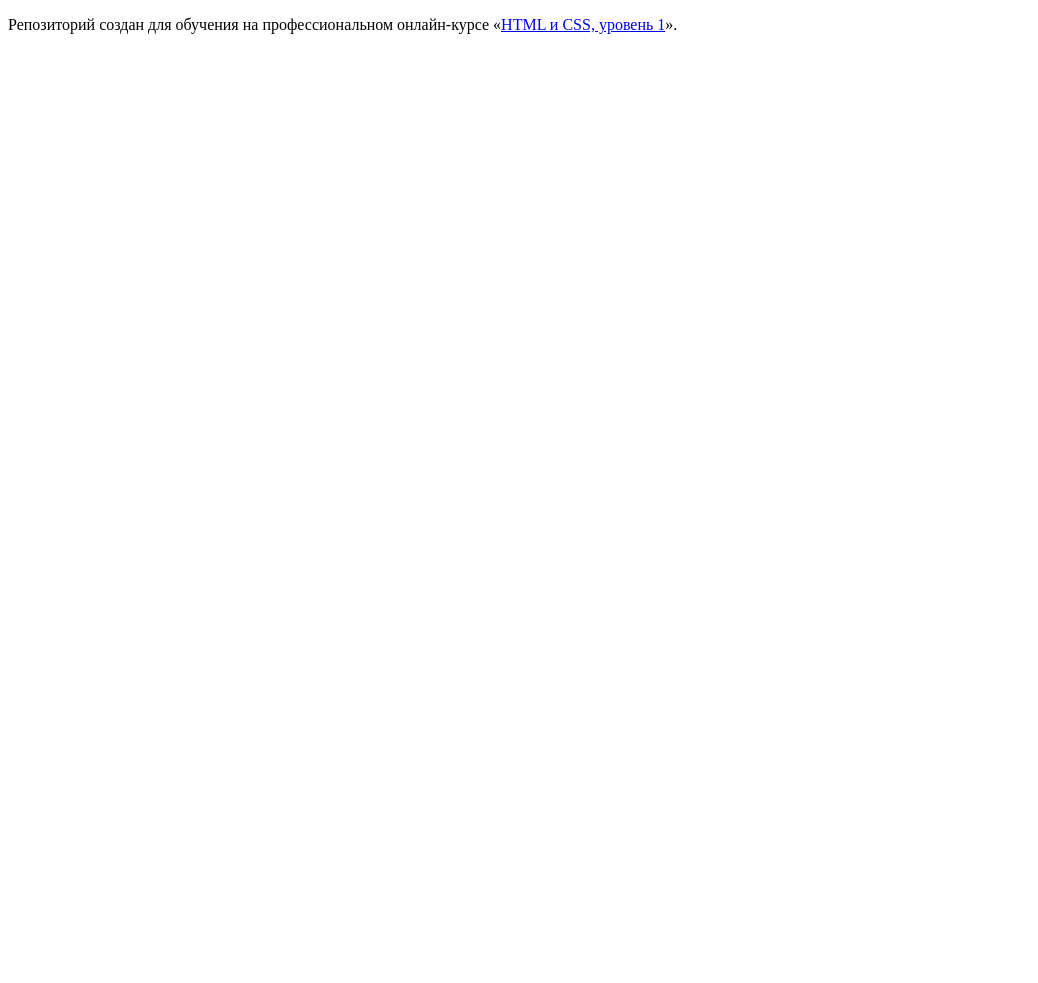
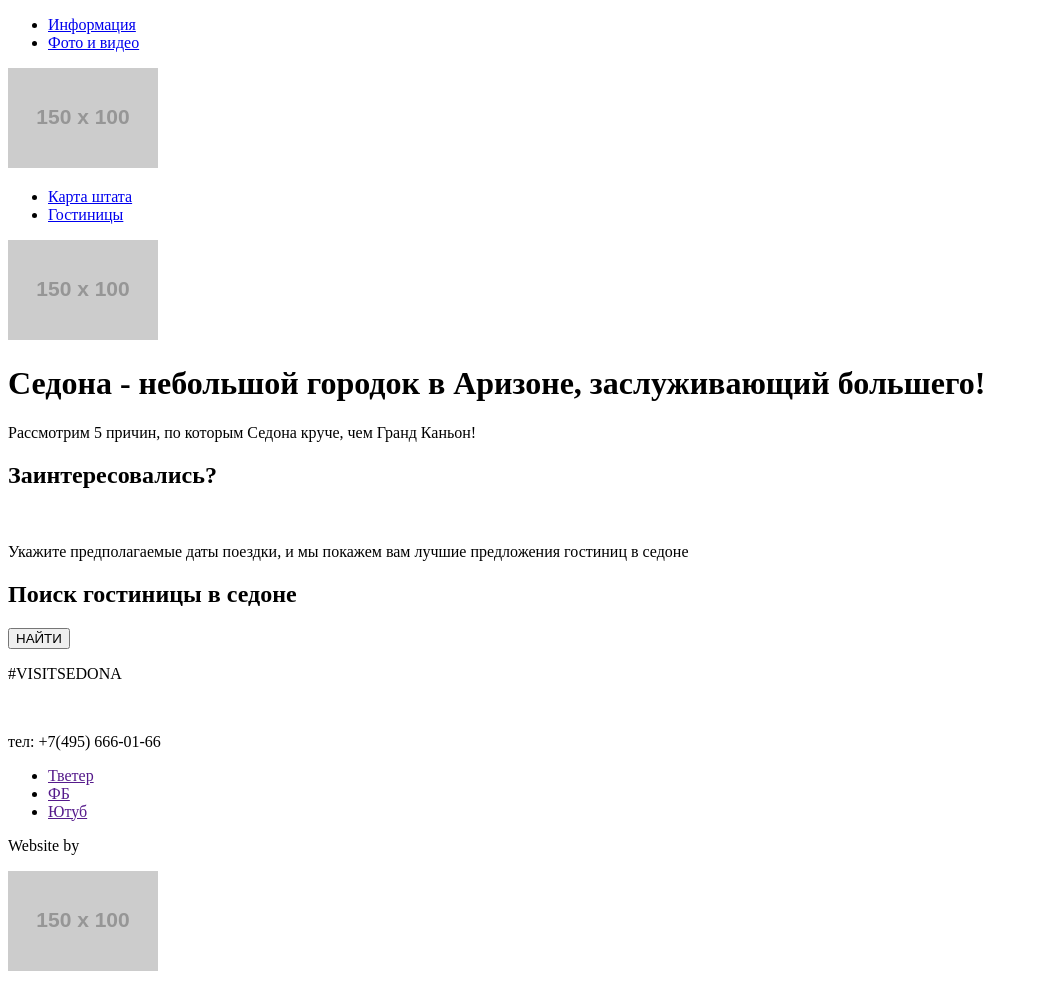
Before and after one commit to RShifter1/1109467-sedona-28, a plain HTML site: page index.html in a window 1280 px wide. Shown: the whole page, without its empty margins (0-1038 px from the left). Before the commit the page ends 800 px from the top, so only its background shows below. Drawn offline with Linux system fonts and the light colour scheme; placeholder pictures from the web are drawn by us.

Commit message:
Создал разметку главной страницы и иннера

```diff
--- a/index.html
+++ b/index.html
@@ -6,7 +6,62 @@
   </head>
   <body>
 
-    <p>Репозиторий создан для обучения на профессиональном онлайн‑курсе «<a href="https://htmlacademy.ru/intensive/htmlcss">HTML и CSS, уровень 1</a>».</p>
+<header>
+  <nav>
+<ul>
+  <li><a href="info.html">Информация</a></li>
+  <li><a href="gallery.html">Фото и видео</a></li>
+</ul>
+<a href="">
+<img src="https://via.placeholder.com/150x100">
+</a>
+<ul>
+  <li><a href="map.html">Карта штата</a></li>
+  <li><a href="hotels">Гостиницы</a></li>
+</ul>
+  </nav>
+</header>
 
+<main>
+  <div>
+  <img src="https://via.placeholder.com/150x100">
+    <h1> Седона - небольшой городок в Аризоне, заслуживающий большего!</h1>
+  </div>
+
+    <section>
+      <h2 hidden> Преимущества</h2>
+      <p>Рассмотрим 5 причин, по которым Седона круче, чем Гранд Каньон! </p>
+    </section>
+
+    <section>
+    <h2> Заинтересовались?</h2> <br>
+    <p>Укажите предполагаемые даты поездки, и мы покажем вам лучшие предложения гостиниц в седоне</p>
+  </section>
+
+    <section>
+      <h2>Поиск гостиницы в седоне</h2>
+      <!--форма -->
+      <button type="button"> НАЙТИ </button>
+    </section>
+
+</main>
+
+<footer>
+  <section>
+<h2 hidden> контактная информация</h2>
+<p> #VISITSEDONA </p> <br>
+<p> тел: +7(495) 666-01-66</p>
+  </section>
+
+  <section>
+    <h2 hidden> Соцсети </h2>
+    <ul>
+      <li><a href="">Тветер</a></li>
+      <li><a href="">ФБ</a></li>
+      <li><a href="">Ютуб</a></li>
+    </ul>
+    <p> Website by</p>
+    <img src="https://via.placeholder.com/150x100">
+</footer>
   </body>
 </html>
```
Also changed, not shown: inner.html (added, +85 -0 lines).
